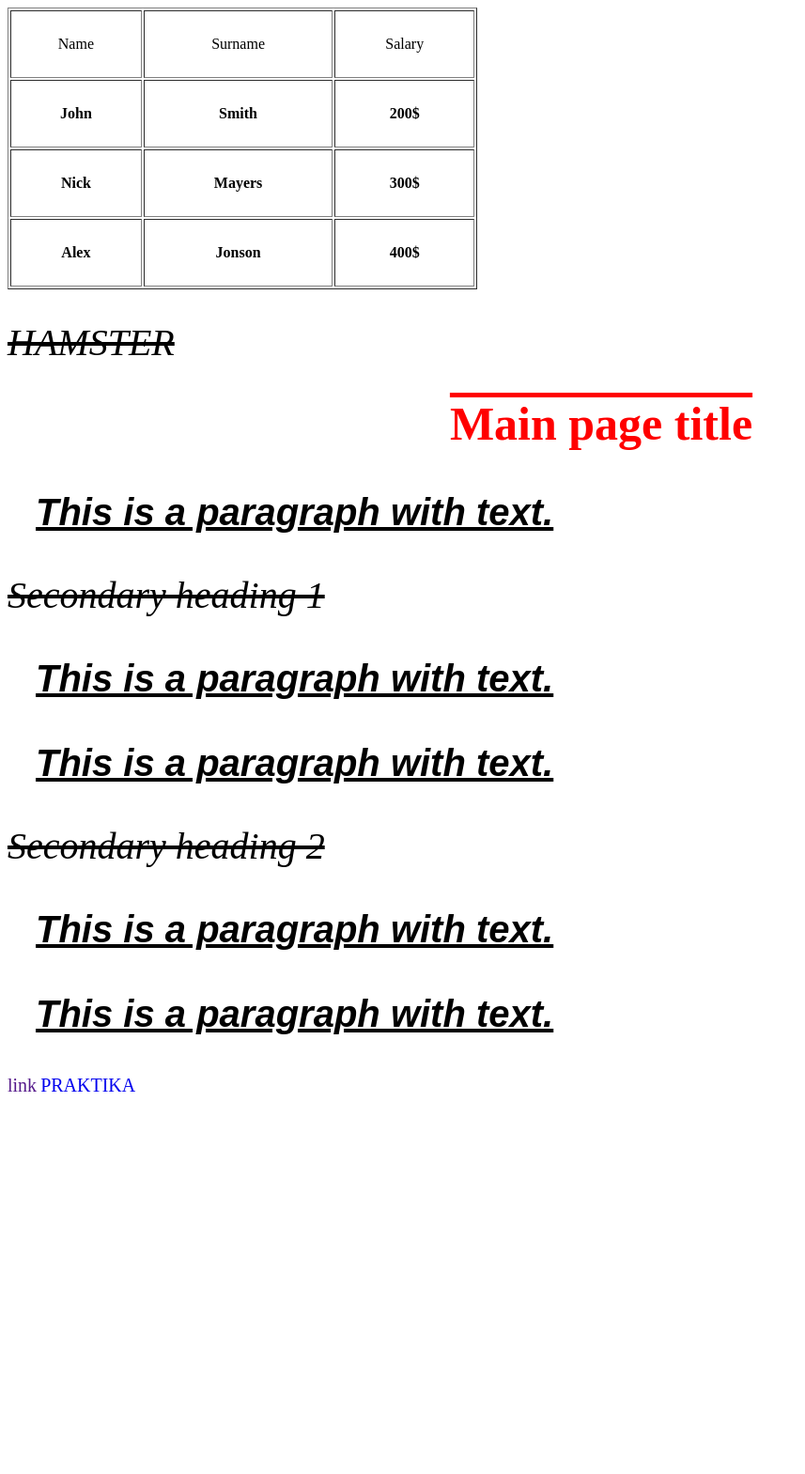
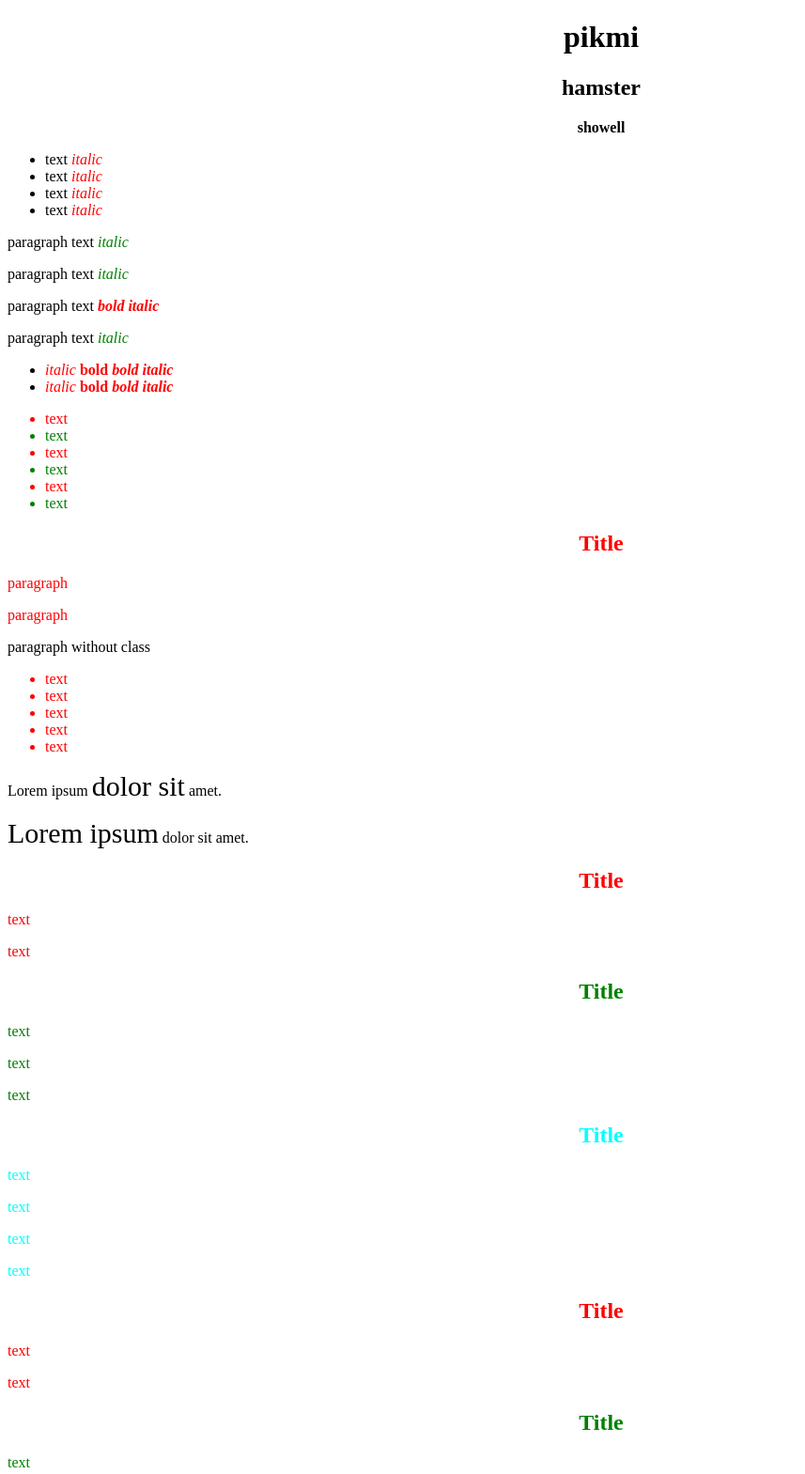
Before and after one commit to straizyq/pikmihamster, a plain HTML site: page index.html in a window 1280 px wide. Shown: the top 1569 px of the page at 94% size, without its empty margins (0-857 px from the left). Before the commit the page ends 1175 px from the top, so only its background shows below. Drawn offline with Linux system fonts and the light colour scheme.

Commit message:
add index.html

```diff
--- a/index.html
+++ b/index.html
@@ -7,50 +7,143 @@
 </head>
 <body>
     <link rel="stylesheet" href="style.css">
-    <table border="1">
-        <tr>
-            <th>Name</th>
-            <th>Surname</th>
-            <th>Salary</th>
-        </tr>
-        <tr>
-            <td>John</td>
-            <td>Smith</td>
-            <td>200$</td>
-        </tr>
-        <tr>
-            <td>Nick</td>
-            <td>Mayers</td>
-            <td>300$</td>
-        </tr>
-        <tr>
-            <td>Alex</td>
-            <td>Jonson</td>
-            <td>400$</td>
-        </tr>
-    </table>
-    <h2>HAMSTER</h2>
-    <h1>Main page title</h1>
+    <h1>pikmi</h1>
+    <h2>hamster</h2>
+    <h3>showell</h3>
+    <ul>
+        <li>text <i>italic</i></li>
+        <li>text <i>italic</i></li>
+        <li>text <i>italic</i></li>
+        <li>text <i>italic</i></li>
+    </ul>
+
+    <p>
+        paragraph text <i>italic</i>
+    </p>
+    <p>
+        paragraph text <i>italic</i>
+    </p>
+    <p>
+        paragraph text <b><i>bold italic</i></b>
+    </p>
+    <p>
+        paragraph text <i>italic</i>
+    </p>
+    <ul>
+        <li>
+            <i>italic</i>
+            <b>bold</b>
+            <b><i>bold italic</i></b>
+        </li>
+        <li>
+            <i>italic</i>
+            <b>bold</b>
+            <b><i>bold italic</i></b>
+        </li>
+    </ul>
+    <ul>
+        <li class="odd">text</li>
+        <li class="eve">text</li>
+        <li class="odd">text</li>
+        <li class="eve">text</li>
+        <li class="odd">text</li>
+        <li class="eve">text</li>
+    </ul>
+    <h2 class="eee">Title</h2>
+<p class="eee">
+	paragraph
+</p>
+<p class="eee">
+	paragraph
+</p>
 <p>
-	This is a paragraph with text.
+	paragraph without class
 </p>
 
-<h2>Secondary heading 1</h2>
+<ul class="eee">
+	<li>text</li>
+	<li>text</li>
+	<li>text</li>
+	<li>text</li>
+	<li>text</li>
+</ul>
 <p>
-	This is a paragraph with text.
+	Lorem ipsum <span class="xxx">dolor sit</span> amet.
 </p>
 <p>
-	This is a paragraph with text.
+	<span class="xxx">Lorem ipsum</span> dolor sit amet.
 </p>
-
-<h2>Secondary heading 2</h2>
-<p>
-	This is a paragraph with text.
-</p>
-<p>
-	This is a paragraph with text.
-</p>
-<a href="">link</a>
-<a href="praktika.html">PRAKTIKA</a>
+<div class = 'red'>
+	<h2>Title</h2>
+	<p>
+		text
+	</p>
+	<p>
+		text
+	</p>
+</div>
+<div class="green">
+	<h2>Title</h2>
+	<p>
+		text
+	</p>
+	<p>
+		text
+	</p>
+	<p>
+		text
+	</p>
+</div>
+<div class="blue">
+	<h2>Title</h2>
+	<p>
+		text
+	</p>
+	<p>
+		text
+	</p>
+	<p>
+		text
+	</p>
+	<p>
+		text
+	</p>
+</div>
+<div class="first">
+	<h2>Title</h2>
+	<p>
+		text
+	</p>
+	<p>
+		text
+	</p>
+</div>
+<div class="second">
+	<h2>Title</h2>
+	<p>
+		text
+	</p>
+	<p>
+		text
+	</p>
+</div>
+<div class="first">
+	<h2>Title</h2>
+	<p>
+		text
+	</p>
+	<p>
+		text
+	</p>
+</div>
+<div class="second">
+	<h2>Title</h2>
+	<p>
+		text
+	</p>
+	<p>
+		text
+	</p>
+</div>
 </body>
 </html>
--- a/style.css
+++ b/style.css
@@ -1,32 +1,45 @@
-table {
-    width: 500px;
-    height: 300px;
-}
-td {
-    font-weight: bold;
+h1, h2, h3 {
     text-align: center;
 }
-th {
-    font-weight: normal;
+h3 {
+    font-size: 16px;
 }
-h2 {
-    font-style: italic;
-    font-size: 40px;
-    font-weight: normal;
-    text-decoration: line-through;
-}
-h1 {
-    font-size: 50px;
-    text-align: center;
-    text-decoration: overline;
+ul i {
     color: red;
 }
-p {
-    font: bold italic 40px/50px Arial;
-    text-indent: 30px;
-    text-decoration: underline;
+p i {
+    color: green;
 }
-a {
-    text-decoration: none;
-    font-size: 20px;
+p b i {
+    color: red;
 }
+li > b {
+    color: red;
+}
+.odd {
+    color: red;
+}
+.eve {
+    color: green;
+}
+.eee {
+    color: red;
+}
+.xxx {
+    font-size: 30px;
+}
+.red {
+    color: red;
+}
+.green {
+    color: green;
+}
+.blue {
+    color: cyan;
+}
+.first {
+    color: red;
+}
+.second {
+    color: green;
+}
--- a/stylepraktika.css
+++ /dev/null
@@ -1,28 +0,0 @@
-h1 {
-    color: blue;
-    font-size: 40px;
-    text-align: center;
-    width: 500px;
-}
-h2 {
-    color: green;
-    font-weight: normal;
-    font-size: 30px;
-    text-align: center;
-    width: 500px;
-}
-i {
-    color: green;
-}
-p {
-    text-indent: 40px;
-    width: 500px;
-    text-align: justify;
-    font-size: 17px;
-    line-height: 25px;
-    font-family: Arial;
-}
-li {
-    width: 400px;
-    text-align: justify;
-}
```
Also changed, not shown: praktika.html (deleted, +0 -24 lines).
